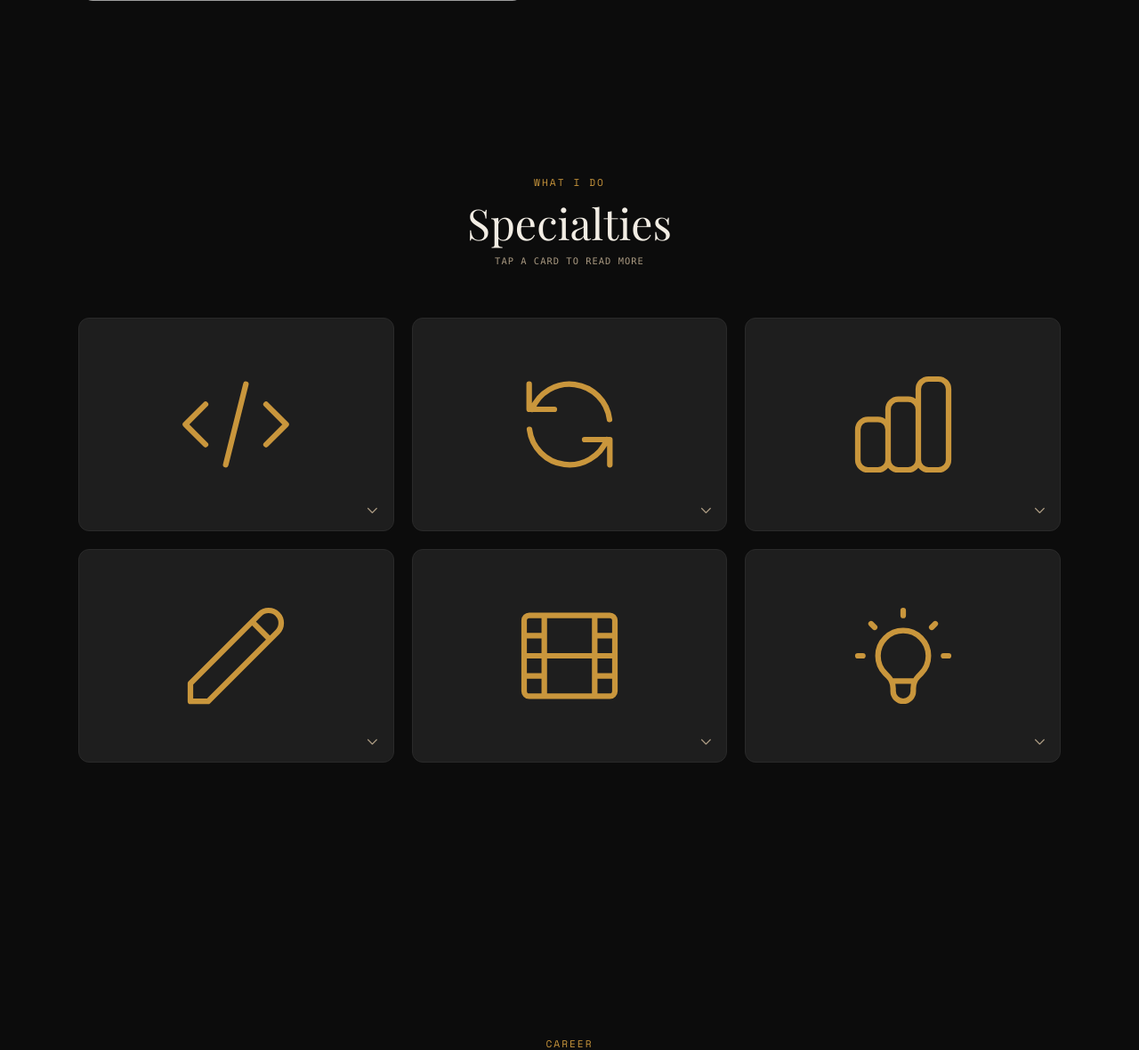
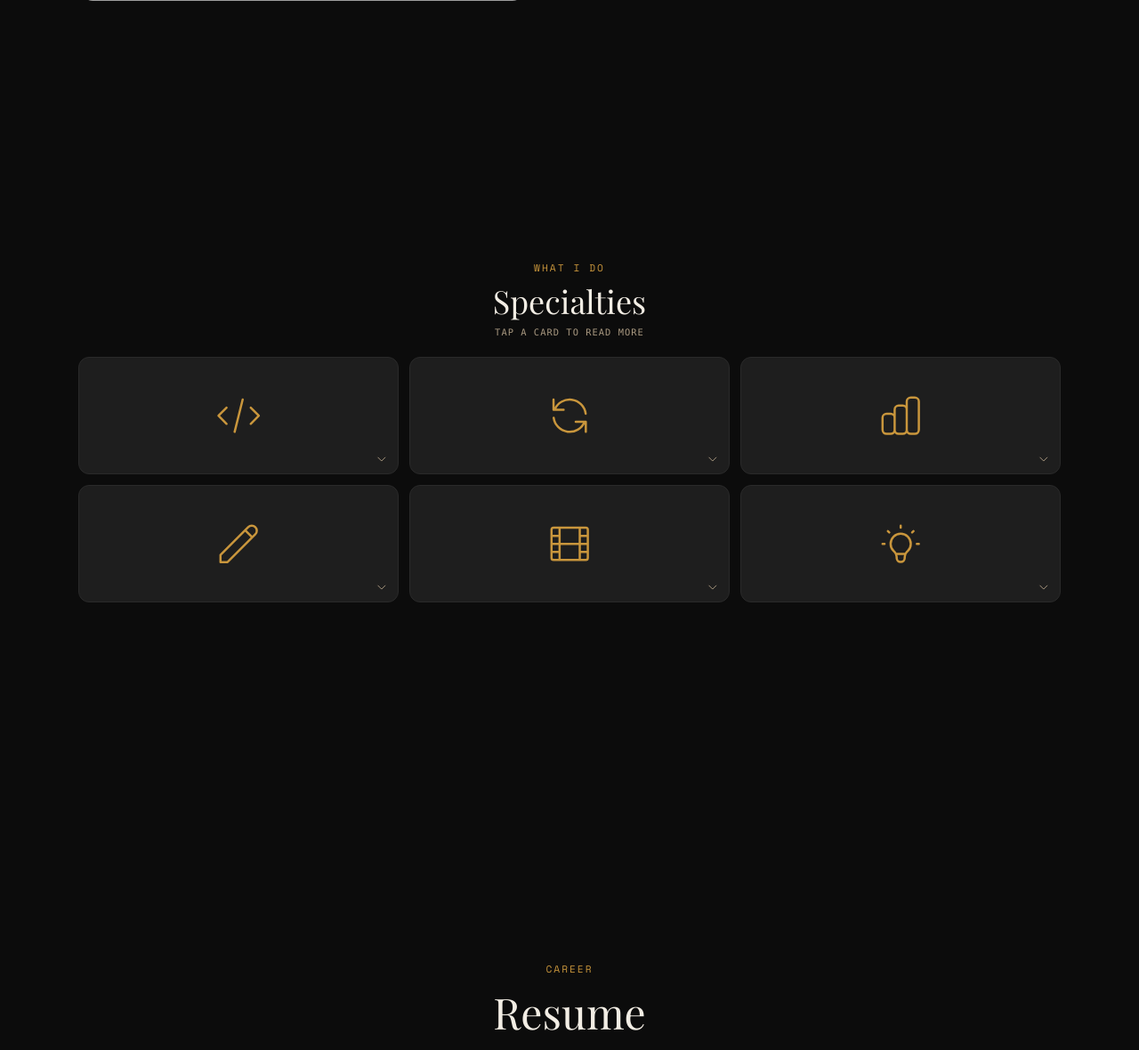
Before and after one commit to TheeGreenGenie/Curr_Portfolio, a Flask app: page / in a window 1280 px wide. Shown: the part 1419-2599 px from the top of the page at 89% size. Run offline with Flask 3, Linux system fonts and the light colour scheme; some libraries are stand-ins or nearby versions; some web fonts are replaced; grey boxes are pictures that could not be loaded.

Commit message:
miscelanneous changes

```diff
--- a/static/css/style.css
+++ b/static/css/style.css
@@ -244,7 +244,13 @@ html.light .nav-blur {
   border-radius: 0.75rem;
   padding: 1.5rem;
   display: flex;
-  flex-direction: column;
+  align-items: center;
+  gap: 0.85rem;
+  width: 100%;
+  color: inherit;
+  font: inherit;
+  text-align: left;
+  cursor: pointer;
   transition: border-color 0.3s ease, transform 0.25s ease, box-shadow 0.3s ease;
 }
 
@@ -252,21 +258,6 @@ html.light .nav-blur {
   border-color: var(--accent);
   transform: translateY(-4px);
   box-shadow: 0 8px 32px rgba(201, 150, 60, 0.12);
-}
-
-/* The whole visible face of a collapsed card is the toggle */
-.specialty-toggle {
-  display: flex;
-  align-items: center;
-  gap: 0.85rem;
-  width: 100%;
-  padding: 0;
-  background: none;
-  border: 0;
-  color: inherit;
-  font: inherit;
-  text-align: left;
-  cursor: pointer;
 }
 
 .specialty-icon {
@@ -288,42 +279,43 @@ html.light .nav-blur {
   transition: width 0.3s ease, height 0.3s ease;
 }
 
-/* ── Desktop: collapsed = giant icon filling the block, no words ───────── */
+/* ── Desktop: compact icon tile, no words ───────── */
 @media (min-width: 768px) {
-  .specialty-card { min-height: 15rem; }
-
-  .specialty-card:not(.is-open) .specialty-toggle {
-    flex: 1;
+  .specialty-card {
+    min-height: 8.25rem;
+    padding: 1.3rem;
     flex-direction: column;
     justify-content: center;
   }
 
-  .specialty-card:not(.is-open) .specialty-icon {
+  .specialty-icon {
     width: 100%;
     height: 100%;
-    min-height: 9rem;
+    min-height: 3.75rem;
     background: transparent;
     border-radius: 0;
   }
 
-  .specialty-card:not(.is-open) .specialty-icon svg {
+  .specialty-icon svg {
     width: 100%;
     height: 100%;
-    max-width: 8.5rem;
-    max-height: 8.5rem;
+    max-width: 3.4rem;
+    max-height: 3.4rem;
     stroke-width: 1.1;
   }
 
-  /* No words in the collapsed state — just a small corner arrow */
-  .specialty-card:not(.is-open) .collapse-chevron {
+  /* No words shown — just a small corner arrow */
+  .specialty-card .collapse-chevron {
     position: absolute;
-    right: 0.9rem;
-    bottom: 0.9rem;
+    right: 0.7rem;
+    bottom: 0.6rem;
     margin-left: 0;
+    width: 0.85rem;
+    height: 0.85rem;
   }
 }
 
-/* ── Mobile: collapsed cards sit two per row, icon + arrow only ────────── */
+/* ── Mobile: cards sit two per row, icon + arrow only ────────── */
 @media (max-width: 767px) {
   #specialties-grid {
     display: grid;
--- a/templates/index.html
+++ b/templates/index.html
@@ -137,14 +137,14 @@
 <!-- ================================================================
      SPECIALTIES
      ================================================================ -->
-<section data-snap class="snap-page max-w-6xl mx-auto px-6 py-20">
-  <div class="text-center mb-14" data-aos="fade-up">
-    <p class="section-eyebrow mb-3">What I Do</p>
-    <h2 class="font-display text-4xl md:text-5xl text-tx-primary">Specialties</h2>
-    <p class="font-mono text-[0.65rem] tracking-widest uppercase text-tx-secondary mt-3">Tap a card to read more</p>
+<section data-snap class="snap-page max-w-6xl mx-auto px-6 py-4 md:py-7">
+  <div class="text-center mb-3 md:mb-5" data-aos="fade-up">
+    <p class="section-eyebrow mb-2">What I Do</p>
+    <h2 class="font-display text-2xl sm:text-3xl md:text-4xl text-tx-primary">Specialties</h2>
+    <p class="font-mono text-[0.65rem] tracking-widest uppercase text-tx-secondary mt-2">Tap a card to read more</p>
   </div>
 
-  <div id="specialties-grid" class="grid grid-cols-1 sm:grid-cols-2 lg:grid-cols-3 gap-5">
+  <div id="specialties-grid" class="grid grid-cols-1 sm:grid-cols-2 lg:grid-cols-3 gap-2 md:gap-3">
 
     {% set specialties = [
       {
@@ -180,10 +180,9 @@
     ] %}
 
     {% for item in specialties %}
-    <div class="specialty-card" data-collapsible data-aos="fade-up" data-aos-delay="{{ loop.index0 * 80 }}">
-
-      <button type="button" class="specialty-toggle" data-collapse-toggle
-              aria-expanded="false" aria-controls="specialty-body-{{ loop.index }}">
+    <button type="button" class="specialty-card" data-aos="fade-up" data-aos-delay="{{ loop.index0 * 80 }}"
+            aria-haspopup="dialog" aria-expanded="false"
+            data-specialty-title="{{ item.title }}" data-specialty-desc="{{ item.desc }}">
       <span class="specialty-icon">
         <svg xmlns="http://www.w3.org/2000/svg" fill="none" viewBox="0 0 24 24"
              stroke="currentColor" stroke-width="1.5" aria-hidden="true">
@@ -193,16 +192,18 @@
       <span class="sr-only">{{ item.title }}</span>
       {{ chevron() }}
     </button>
-
-      <div class="collapse-body" id="specialty-body-{{ loop.index }}">
-        <div class="collapse-body-inner">
-          <h3 class="font-display text-lg mb-2 text-tx-primary">{{ item.title }}</h3>
-          <p class="text-tx-secondary text-sm leading-relaxed">{{ item.desc }}</p>
-        </div>
-      </div>
-    </div>
     {% endfor %}
 
+  </div>
+
+  <!-- Shared detail modal — one instance, populated on click. Living
+       outside any [data-aos] element keeps its position:fixed anchored
+       to the real viewport instead of an AOS-transformed ancestor. -->
+  <div class="specialty-backdrop" id="specialty-backdrop"></div>
+  <div class="specialty-modal" id="specialty-modal" role="dialog" aria-modal="true" aria-labelledby="specialty-modal-title">
+    <button type="button" class="specialty-close" id="specialty-modal-close" aria-label="Close">&times;</button>
+    <h3 class="font-display text-lg mb-2 text-tx-primary" id="specialty-modal-title"></h3>
+    <p class="text-tx-secondary text-sm leading-relaxed" id="specialty-modal-desc"></p>
   </div>
 </section>
 
```
Also changed, not shown: other parts of static/css/style.css (+73 -12 lines), static/js/main.js (+139 -14 lines), 1 other file. Lines whose indentation alone changed are shown as unchanged.
